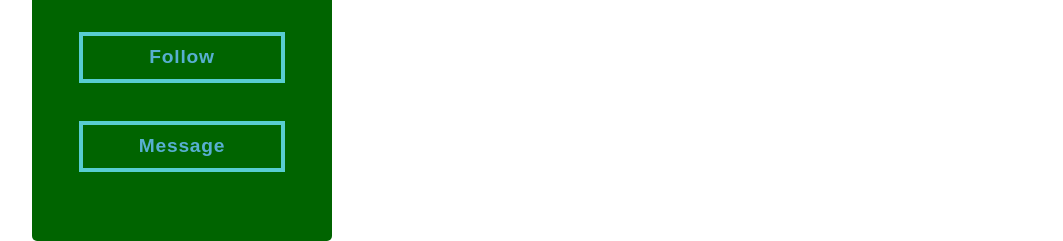
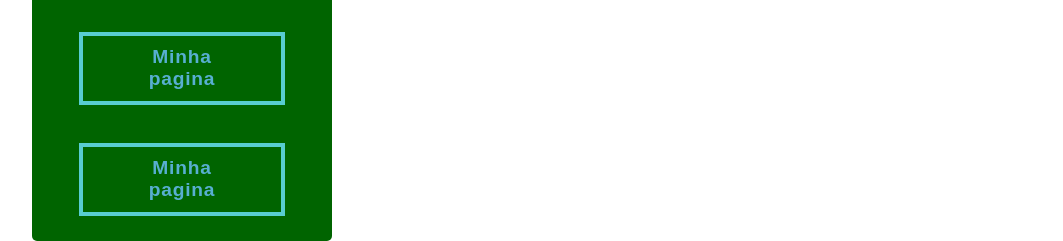
Before and after one commit to RenanLTostes/grupo04, a plain HTML site: page index.html in a window 1280 px wide. Shown: the part 1082-1323 px from the top of the page, without its empty margins (108-1171 px from the left). Drawn offline with Linux system fonts and the light colour scheme; a web font is replaced by a local one.

Commit message:
mais atualizacoes dos links do card

```diff
--- a/index.html
+++ b/index.html
@@ -163,13 +163,13 @@ style="text-align: center; text-decoration: none; max-width: 130px"
         href="https://DanielCosta-ptbr.github.io/startbootstrap-landing-page/dist/index.html"
         class="btn draw-border"
         style="text-align: center; text-decoration: none; max-width: 130px"
-        >Follow</a
+        >Minha pagina</a
       >
       <a
-        href="#"
+        href="https://renanltostes.github.io/grupo04/#"
         class="btn draw-border"
         style="text-align: center; text-decoration: none; max-width: 130px"
-        >Message</a>
+        >Minha pagina</a>
     </div>
 
     <!-- FIM Daniel Costa -->
```
